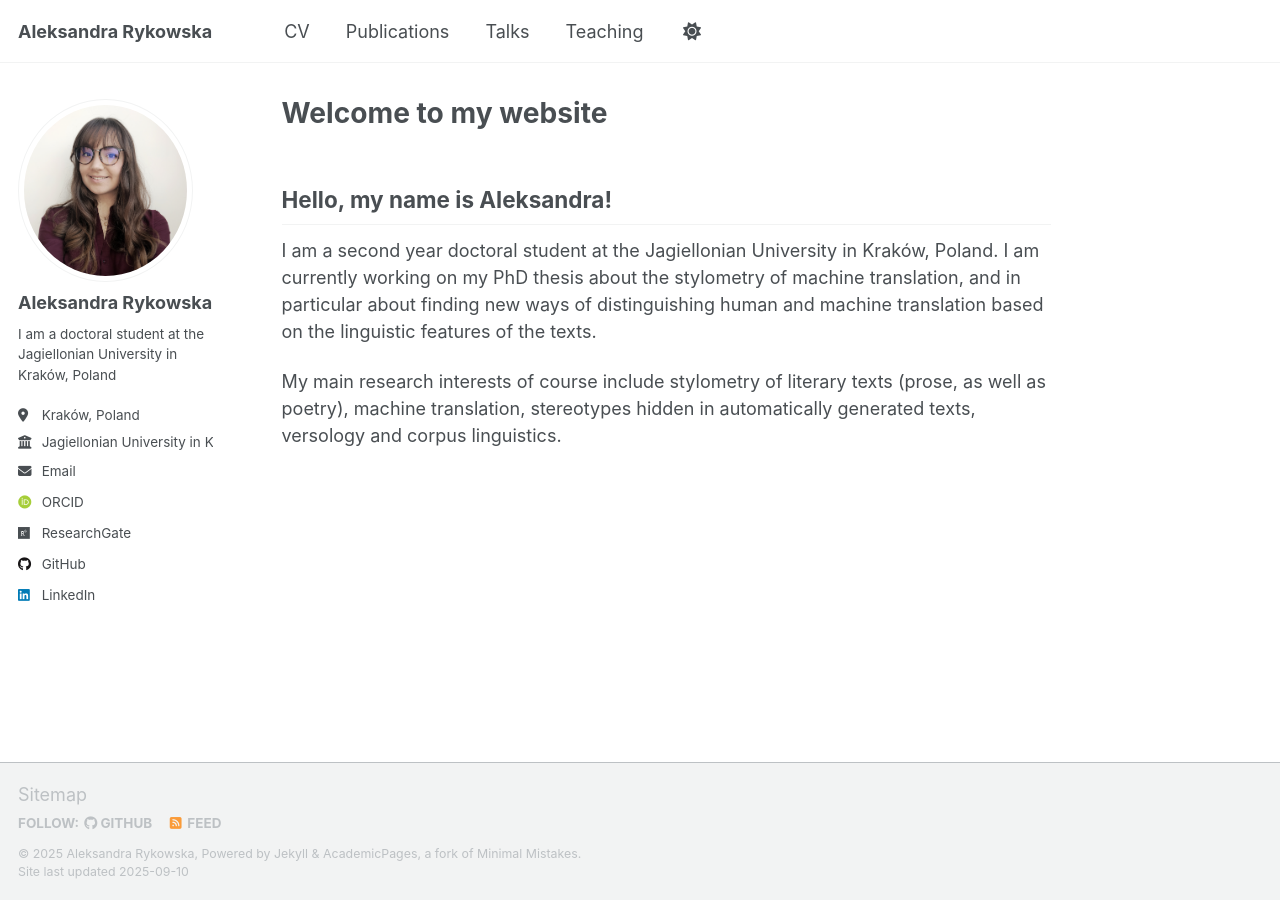
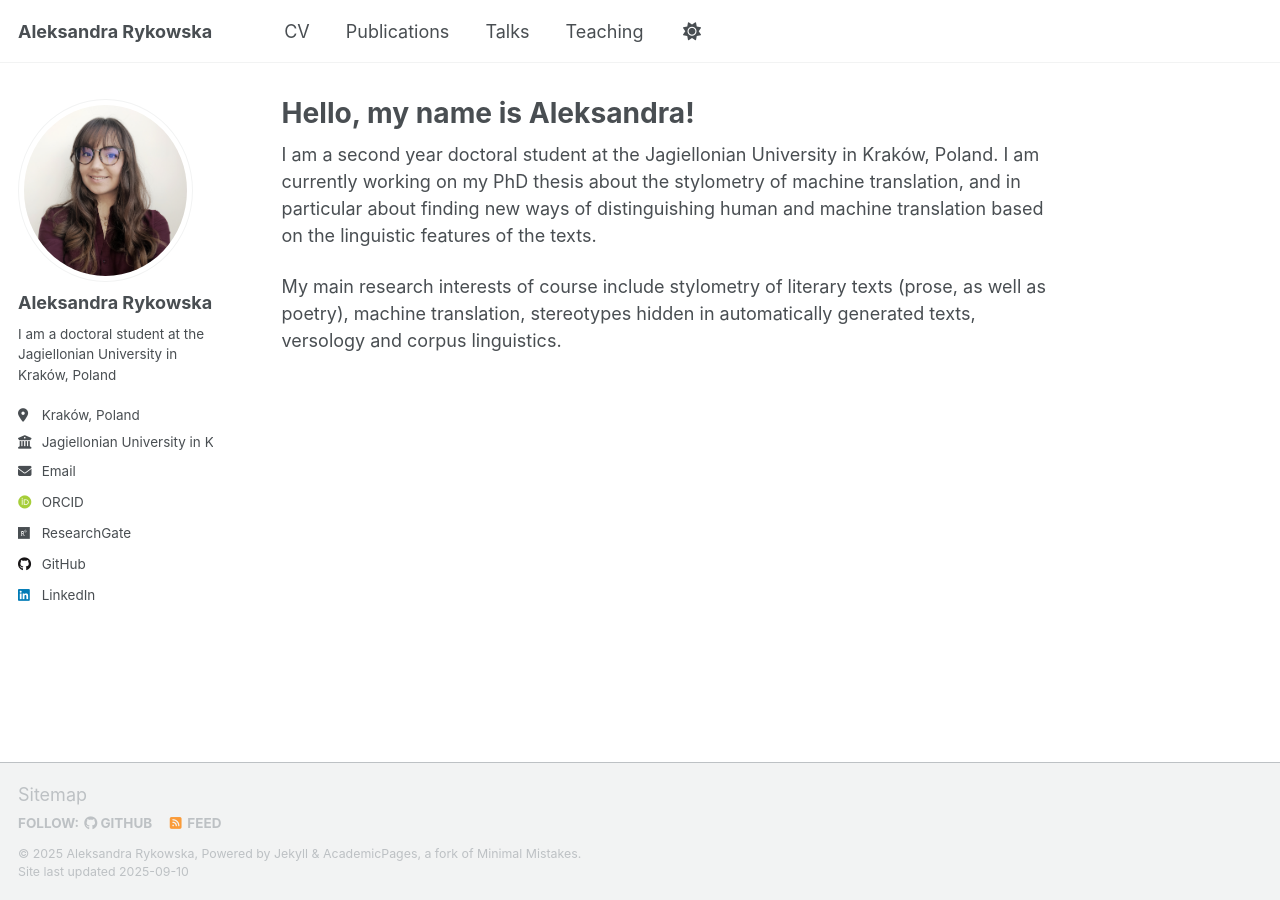
Before and after one commit to aleksandra2812/aleksandra2812.github.io, a Jekyll site: the page built from _pages/about.md, in a window 1280 px wide. Built offline with Jekyll 4.4.1, drawn with Linux system fonts in a browser that asks for light colours; some web fonts are replaced; a script that is not in the unit is left out.

Commit message:
Edit about

```diff
--- a/_pages/about.md
+++ b/_pages/about.md
@@ -1,14 +1,12 @@
 ---
 permalink: /
-title: "Welcome to my website"
+title: "Hello, my name is Aleksandra!"
 author_profile: true
 redirect_from:
   - /about/
   - /about.html
 ---
 
-## Hello, my name is Aleksandra!
-
 I am a second year doctoral student at the Jagiellonian University in Kraków, Poland. I am currently working on my PhD thesis about the stylometry of machine translation, and in particular about finding new ways of distinguishing human and machine translation based on the linguistic features of the texts.
 
 My main research interests of course include stylometry of literary texts (prose, as well as poetry), machine translation, stereotypes hidden in automatically generated texts, versology and corpus linguistics.
```
